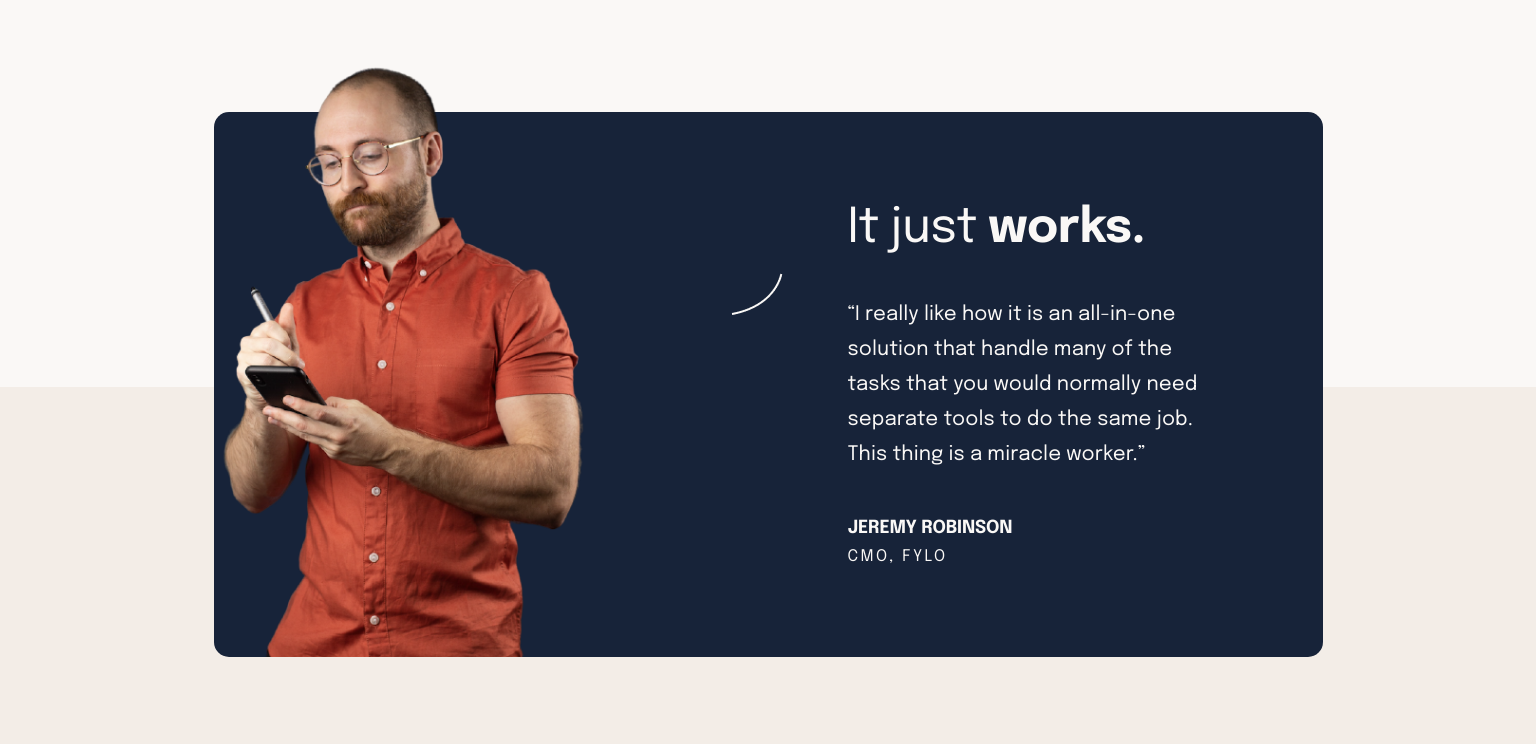
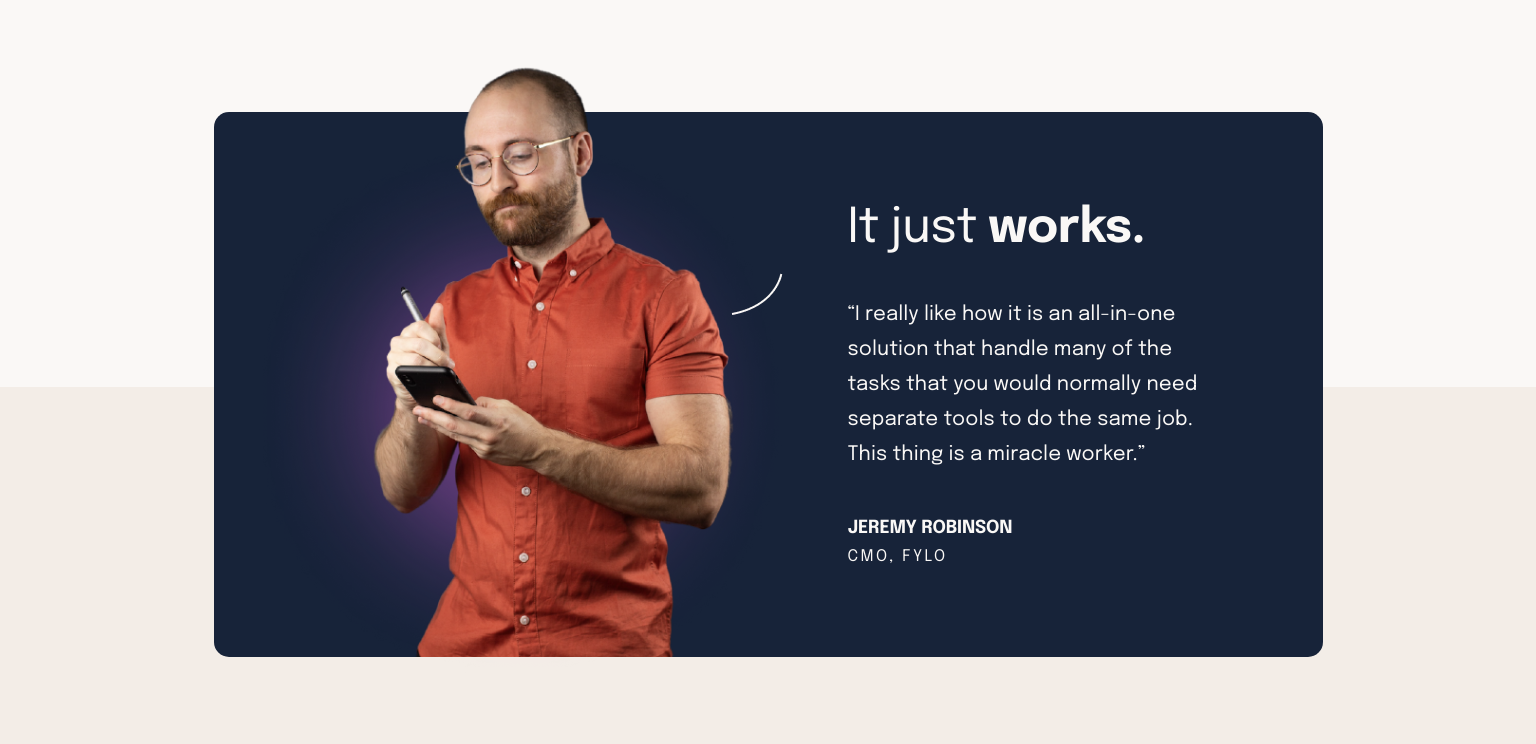
Before and after one commit to LukaSulakvelidze/suite, a plain HTML site: page index.html in a window 1536 px wide. Shown: the part 860-1604 px from the top of the page. Drawn offline with Linux system fonts and the light colour scheme.

Commit message:
second commit

```diff
--- a/index.html
+++ b/index.html
@@ -59,6 +59,7 @@
     <div class="item2-1">
       <img class="mob-avatar" src="mob.avatar.png" alt="">
       <img class="mob-arc1" src="mob.rkali1.png" alt="">
+      <img class="circle" src="circle.png" alt="">
       <img class="desk-avatar" src="desk.avatar.png" alt="">
     </div>
 
--- a/style.css
+++ b/style.css
@@ -186,6 +186,10 @@ header {
 
 .mob-arc1 {
   margin-top: 261px;
+}
+
+.circle {
+  display: none;
 }
 
 .item2-2 {
@@ -472,6 +476,14 @@ svg:hover path {
     display: block;
     position: absolute;
     top: -55px;
+    left: 150px;
+  }
+
+  .circle {
+    position: absolute;
+    display: block;
+    top: 13px;
+    left: 23px;
   }
 
   .mob-arc1 {
```
Also changed, not shown: circle.png (added).
